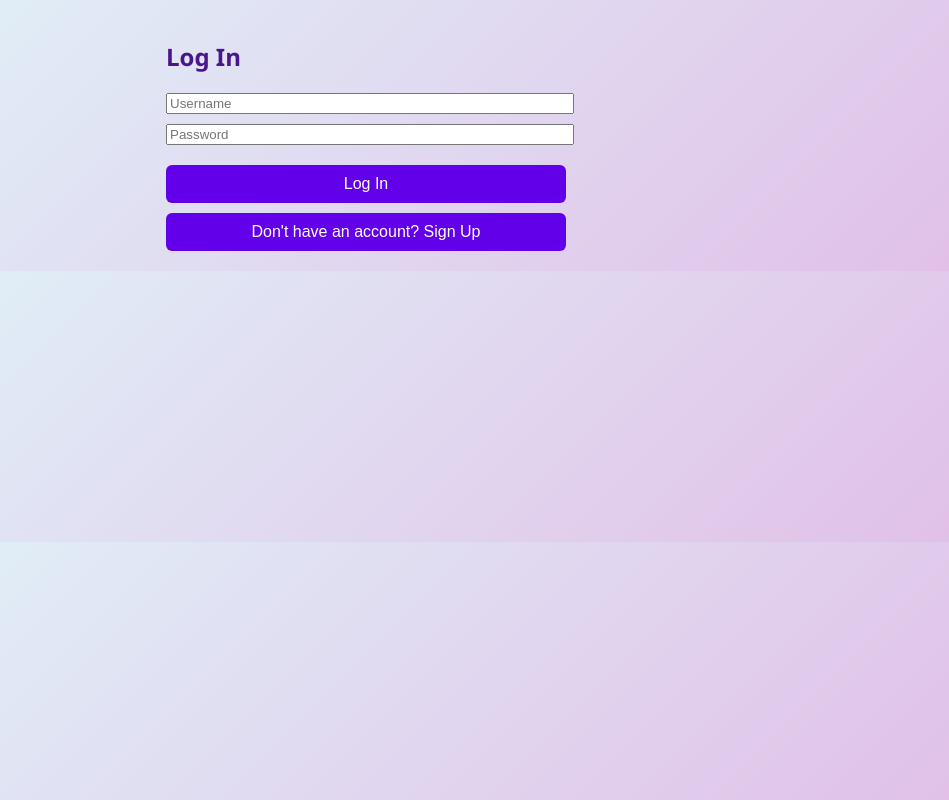
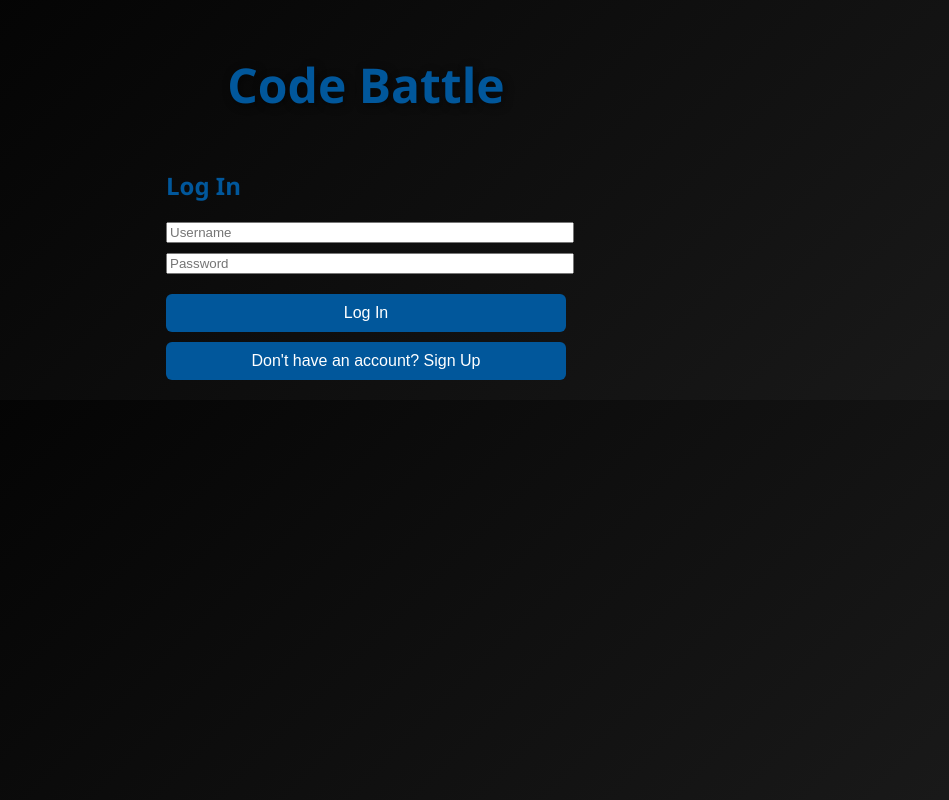
Before and after one commit to syednoman84/collab-coding-platform, a React (Vite) app in the folder collab-code-frontend/: page /login in a window 1280 px wide. Shown: the whole page, without its empty margins (274-1223 px from the left). Built offline with nearby package versions, Linux system fonts and the light colour scheme; no server answers.

Commit message:
V13 - Applied CSS

```diff
--- a/collab-code-frontend/src/UserApp.jsx
+++ b/collab-code-frontend/src/UserApp.jsx
@@ -118,10 +118,10 @@ export default function UserApp() {
         element={
           problem ? (
 <div className="App">
-  <h1>Collaborative Code Platform</h1>
-  <div className="panel">
-    <h3>Time Elapsed: {finalTime != null ? formatTime(finalTime) : formatTime(elapsedTime)}</h3>
-    <h3>Mode: {pairedMode ? 'Paired Programming' : 'Isolated Editor'}</h3>
+  <h1>Welcome to Code Battle!</h1>
+  <div className="panel flex-row-between">
+    <h3 className="upper-panel-text">Time Elapsed: {finalTime != null ? formatTime(finalTime) : formatTime(elapsedTime)}</h3>
+    <h3 className="upper-panel-text">Mode: {pairedMode ? 'Paired Programming' : 'Isolated Editor'}</h3>
   </div>
   <div style={{ display: 'flex', gap: '20px' }}>
     <div style={{ flex: 3 }}>
--- a/collab-code-frontend/src/components/LoginSignupForm.jsx
+++ b/collab-code-frontend/src/components/LoginSignupForm.jsx
@@ -30,6 +30,10 @@ export default function LoginSignupForm() {
 
   return (
     <div style={{ padding: '20px', maxWidth: '400px', margin: 'auto' }}>
+      <div className="login-header">
+        <h1>Code Battle</h1>
+      </div>
+
       <h2>{isSignup ? 'Sign Up' : 'Log In'}</h2>
       <form onSubmit={handleSubmit}>
         <input
--- a/collab-code-frontend/src/index.css
+++ b/collab-code-frontend/src/index.css
@@ -1,30 +1,32 @@
-/* styles.css */
+/* index.css - Dark gradient theme with electric blue buttons */
 
 body {
   font-family: 'Segoe UI', Tahoma, Geneva, Verdana, sans-serif;
-  background: linear-gradient(135deg, #e0f7fa, #e1bee7);
+  background: linear-gradient(135deg, #000000, #1a1a1a);
   margin: 0;
   padding: 0;
+  color: #f0f0f0;
 }
 
 h1, h2, h3 {
-  color: #4a148c;
+  color: #01579b; /* Bright cyan */
 }
 
 button {
-  background-color: #6200ea;
-  color: white;
+  background-color: #01579b; /* Electric blue */
+  color: #ffffff;
   border: none;
   padding: 10px 16px;
   border-radius: 6px;
   cursor: pointer;
   font-size: 1rem;
   margin-top: 10px;
-  transition: background-color 0.2s ease;
+  transition: background-color 0.2s ease, transform 0.1s ease;
 }
 
 button:hover {
-  background-color: #3700b3;
+  background-color: #01579b;
+  transform: scale(1.03);
 }
 
 .App {
@@ -34,34 +36,59 @@ button:hover {
 }
 
 .panel {
-  background-color: white;
+  background-color: #1e1e2f;
   border-radius: 12px;
   padding: 20px;
-  box-shadow: 0 4px 12px rgba(0,0,0,0.1);
+  box-shadow: 0 6px 16px rgba(0,0,0,0.5);
   margin-bottom: 20px;
 }
 
 .participants {
-  background-color: #f3e5f5;
-  border: 1px solid #ba68c8;
+  background-color: #2a2a3b;
+  border: 1px solid #01579b;
   border-radius: 10px;
   padding: 16px;
 }
 
 .participants h3 {
-  color: #6a1b9a;
+  color: #01579b;
 }
 
 .participants li {
   margin-bottom: 8px;
+  color: #f0f0f0;
 }
 
 .solved {
-  color: green;
+  color: #76ff03; /* Neon green */
   font-weight: bold;
 }
 
 .time {
-  color: blue;
+  color: #82b1ff;
   margin-left: 10px;
 }
+
+.flex-row-between {
+  display: flex;
+  justify-content: space-between;
+  align-items: center;
+}
+
+.upper-panel-text{
+  color: #f0f0f0;
+}
+
+.login-header {
+  /* height: 100vh; full screen height */
+  display: flex;
+  align-items: center;
+  justify-content: center;
+  /*background: linear-gradient(to right, #0f2027, #203a43, #2c5364); /* optional background */
+}
+
+.login-header h1 {
+  font-size: 3rem;
+  color: #01579b;
+  text-shadow: 2px 2px 8px rgba(0, 0, 0, 0.5);
+}
```
